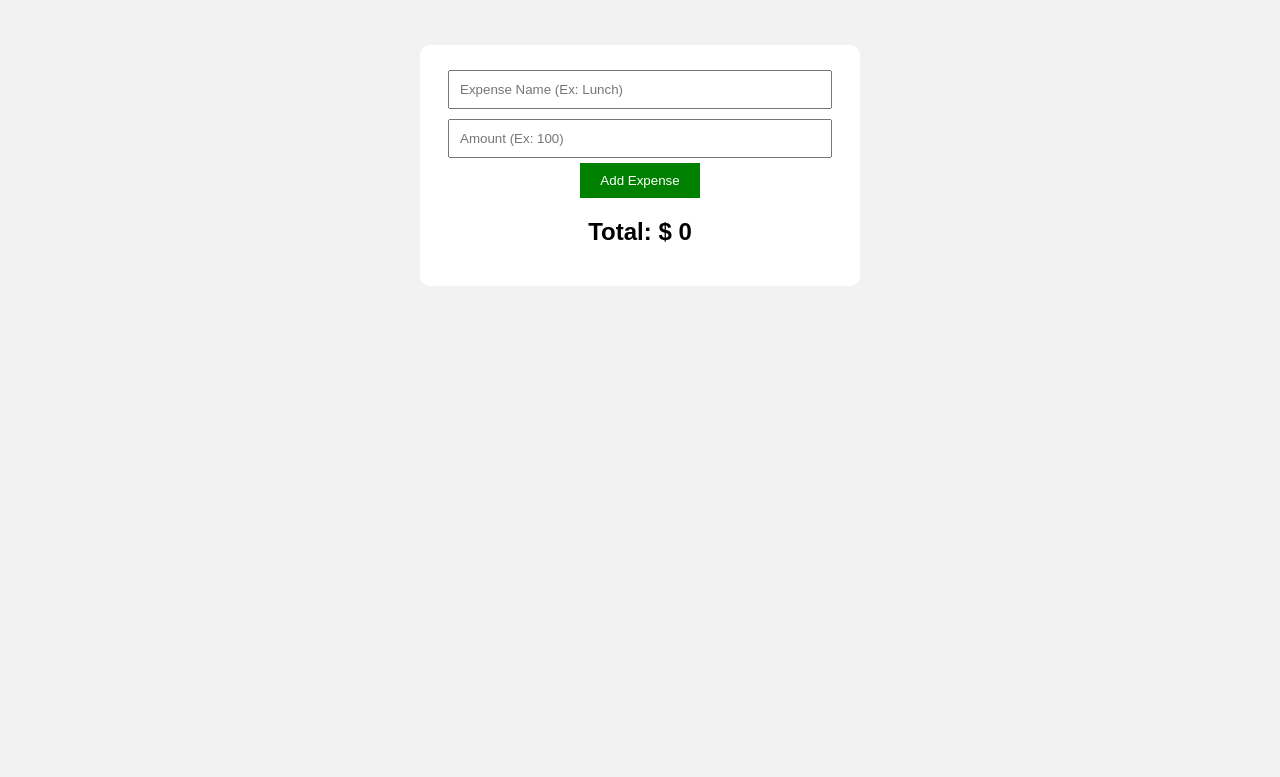
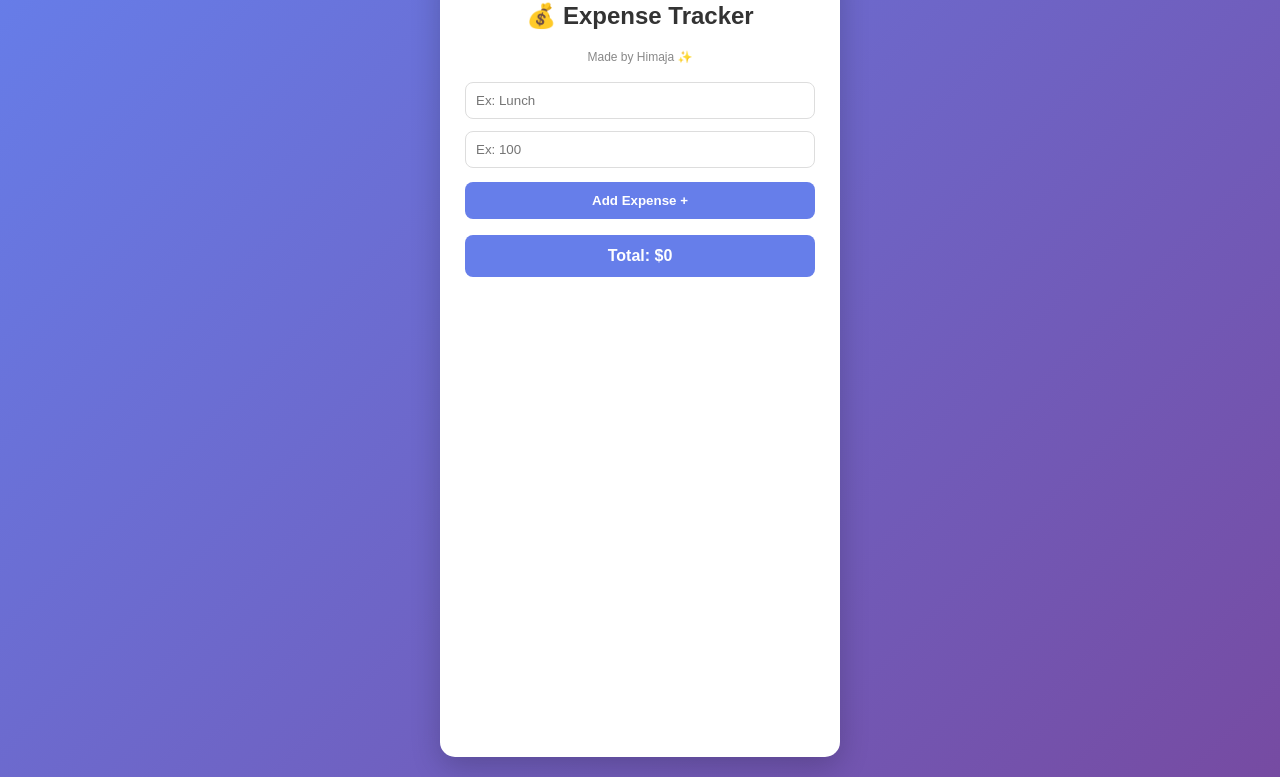
Before and after one commit to himaja-codes/My-first-project, a plain HTML site: page index.html in a window 1280 px wide. Shown: the part 63-840 px from the top of the page. Before the commit the page ends 800 px from the top, so only its background shows below. Drawn offline with Linux system fonts and the light colour scheme.

Commit message:
Refactor HTML structure and styles for expense tracker

```diff
--- a/index.html
+++ b/index.html
@@ -1,37 +1,43 @@
 <!DOCTYPE html>
 <html>
 <head>
-  <title>Expense Tracker</title>
-  <style>
-    body{font-family: Arial; text-align: center; background: #f2f2f2;}
-   .box{background: white; width: 400px; margin: 50px auto; padding: 20px; border-radius: 10px;}
-    input{width: 90%; padding: 10px; margin: 5px;}
-    button{padding: 10px 20px; background: green; color: white; border: none; cursor: pointer;}
-    li{list-style: none; text-align: left; background: #eee; margin: 5px; padding: 8px;}
-  </style>
+<meta name="viewport" content="width=device-width, initial-scale=1.0">
+<title>Himaja's Expense Tracker</title>
+<style>
+body{background:linear-gradient(135deg,#667eea,#764ba2);font-family:Arial;display:flex;justify-content:center;padding:20px;min-height:100vh;margin:0}
+.card{background:white;padding:25px;border-radius:15px;width:350px;box-shadow:0 10px 30px rgba(0,0,0,0.2)}
+h2{text-align:center;color:#333}
+input{width:100%;padding:10px;margin:6px 0;border:1px solid #ddd;border-radius:8px;box-sizing:border-box}
+button{width:100%;padding:11px;background:#667eea;color:white;border:none;border-radius:8px;font-weight:bold;margin-top:8px;cursor:pointer}
+li{background:#f5f5ff;padding:8px 10px;margin:5px 0;border-radius:6px;list-style:none}
+.total{background:#667eea;color:white;padding:12px;border-radius:8px;text-align:center;margin-top:15px;font-weight:bold}
+ul{padding:0}
+</style>
 </head>
 <body>
-  <h1>Personal Expense Tracker</h1>
-  <div class="box">
-    <input type="text" id="name" placeholder="Expense Name (Ex: Lunch)">
-    <input type="number" id="amount" placeholder="Amount (Ex: 100)">
-    <button onclick="addExpense()">Add Expense</button>
-    <ul id="list"></ul>
-    <h2>Total: $ <span id="total">0</span></h2>
-  </div>
+<div class="card">
+<h2>💰 Expense Tracker</h2>
+<p style="text-align:center;color:#888;font-size:12px">Made by Himaja ✨</p>
+<input id="n" placeholder="Ex: Lunch">
+<input id="a" type="number" placeholder="Ex: 100">
+<button onclick="add()">Add Expense +</button>
+<ul id="list"></ul>
+<div class="total">Total: $<span id="t">0</span></div>
+</div>
 <script>
-let total = 0;
-function addExpense(){
-  let name = document.getElementById('name').value;
-  let amount = parseInt(document.getElementById('amount').value);
-  if(name == "" || isNaN(amount)){ alert("Please enter valid details"); return; }
-  let li = document.createElement('li');
-  li.innerText = name + " - $" + amount;
+let total=0;
+function add(){
+ let name=document.getElementById('n').value;
+ let amt=Number(document.getElementById('a').value);
+ if(name && amt){
+  let li=document.createElement('li');
+  li.textContent=name+" - $"+amt;
   document.getElementById('list').appendChild(li);
-  total += amount;
-  document.getElementById('total').innerText = total;
-  document.getElementById('name').value = "";
-  document.getElementById('amount').value = "";
+  total+=amt;
+  document.getElementById('t').textContent=total;
+  document.getElementById('n').value='';
+  document.getElementById('a').value='';
+ }
 }
 </script>
 </body>
```
